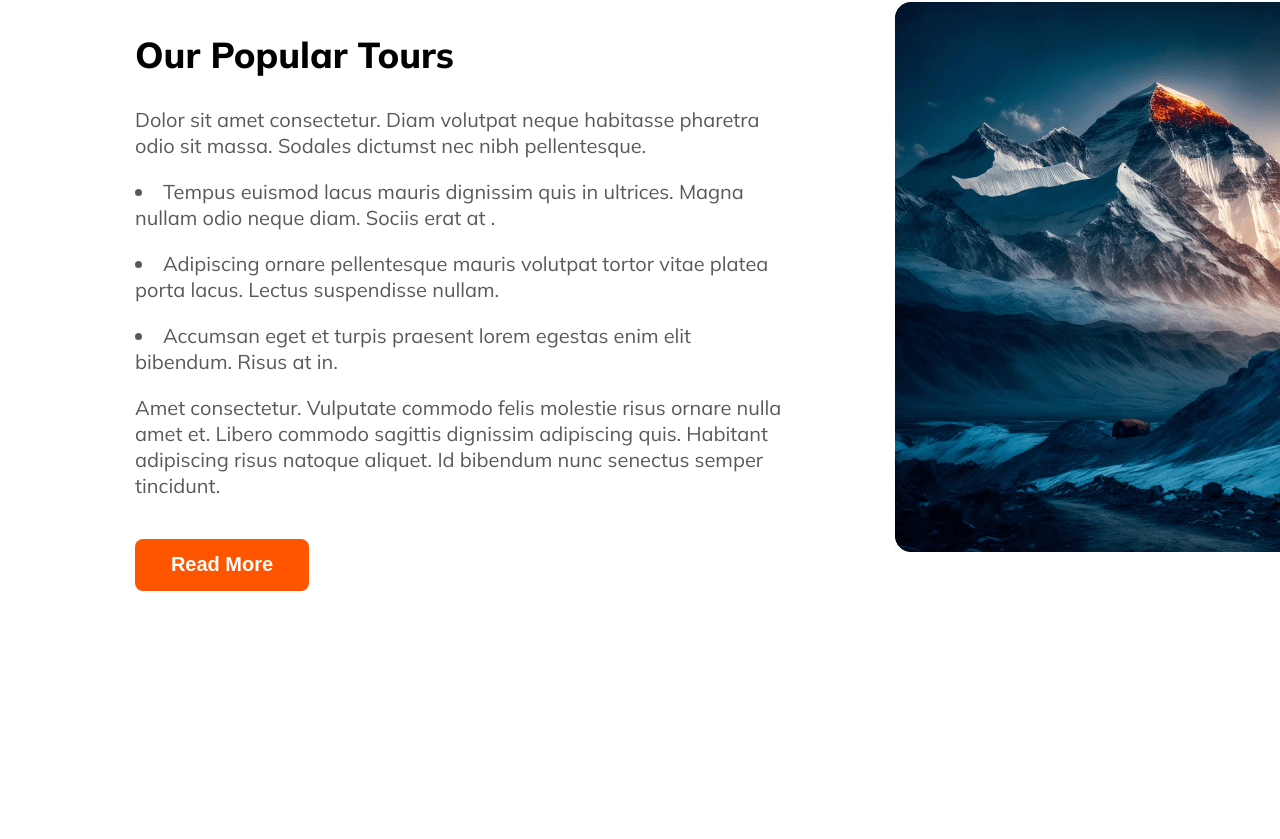
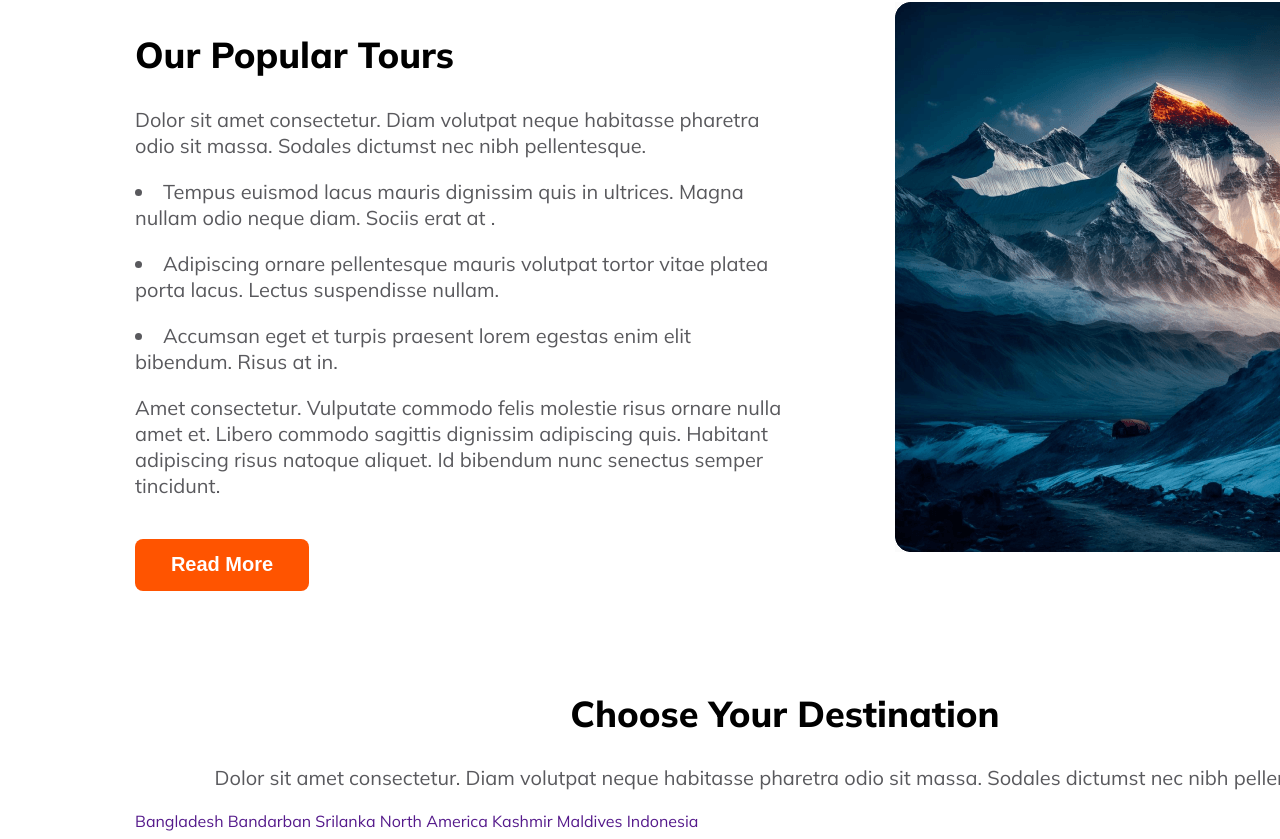
Before and after one commit to nadim-shahriar/travel-web, a plain HTML site: page index.html in a window 1280 px wide. Shown: the part 902-1741 px from the top of the page. Before the commit the page ends 1501 px from the top, so only its background shows below. Drawn offline with Linux system fonts and the light colour scheme.

Commit message:
2nd page done

```diff
--- a/index.html
+++ b/index.html
@@ -65,22 +65,44 @@
         <section class="second-page">
             <div class="text-section">
                 <h1 class="left-a">Our Popular Tours</h1>
-                <p class="s-p-a">Dolor sit amet consectetur. Diam volutpat neque habitasse pharetra odio sit massa. Sodales dictumst
+                <p class="s-p-a">Dolor sit amet consectetur. Diam volutpat neque habitasse pharetra odio sit massa.
+                    Sodales dictumst
                     nec nibh pellentesque.</p>
-                <li class="s-p-a">Tempus euismod lacus mauris dignissim quis in ultrices. Magna nullam odio neque diam. Sociis erat at
+                <li class="s-p-a">Tempus euismod lacus mauris dignissim quis in ultrices. Magna nullam odio neque diam.
+                    Sociis erat at
                     .</li>
-                <li class="s-p-a">Adipiscing ornare pellentesque mauris volutpat tortor vitae platea porta lacus. Lectus suspendisse
+                <li class="s-p-a">Adipiscing ornare pellentesque mauris volutpat tortor vitae platea porta lacus. Lectus
+                    suspendisse
                     nullam.</li>
                 <li class="s-p-a"> Accumsan eget et turpis praesent lorem egestas enim elit bibendum. Risus at in.</li>
                 <p class="s-p-a">Amet consectetur. Vulputate commodo felis molestie risus
                     ornare nulla amet et. Libero commodo sagittis dignissim adipiscing quis. Habitant adipiscing risus
                     natoque aliquet. Id bibendum nunc senectus semper tincidunt. </p>
-                <button id="s-p-btn" >Read More</button>
+                <button id="s-p-btn">Read More</button>
             </div>
             <div class="image-section">
                 <img src="Images/Rectangle 4.png" alt="">
             </div>
         </section>
+        <section class="third-page">
+            <div class="text-div">
+                <h1 class="left-a">Choose Your Destination</h1>
+                <p class="s-p-a">Dolor sit amet consectetur. Diam volutpat neque habitasse pharetra odio sit massa.
+                    Sodales dictumst nec nibh pellentesque.</p>
+            </div>
+            <div class="image-div">
+                <a href="" class="bangladesh">Bangladesh</a>
+                <a href="" class="bandarban">Bandarban</a>
+                <a href="" class="srilanka">Srilanka</a>
+                <a href="" class="north-america">North America</a>
+                <a href="" class="kashmir">Kashmir</a>
+                <a href="" class="maldives">Maldives</a>
+                <a href="" class="indonesia">Indonesia
+                </a>
+
+            </div>
+        </section>
+
     </main>
     <footer>
 
--- a/style/tw.css
+++ b/style/tw.css
@@ -159,6 +159,15 @@ body {
     background-color: var(--pri-co);
 }
 /* Third page */
+.third-page{
+    margin-top: 100px;
+}
+.text-div{
+    text-align: center;
+}
+.image-div a{
+    text-decoration: none;
+}
 
 
 @media screen and (max-width : 776px) {
```
